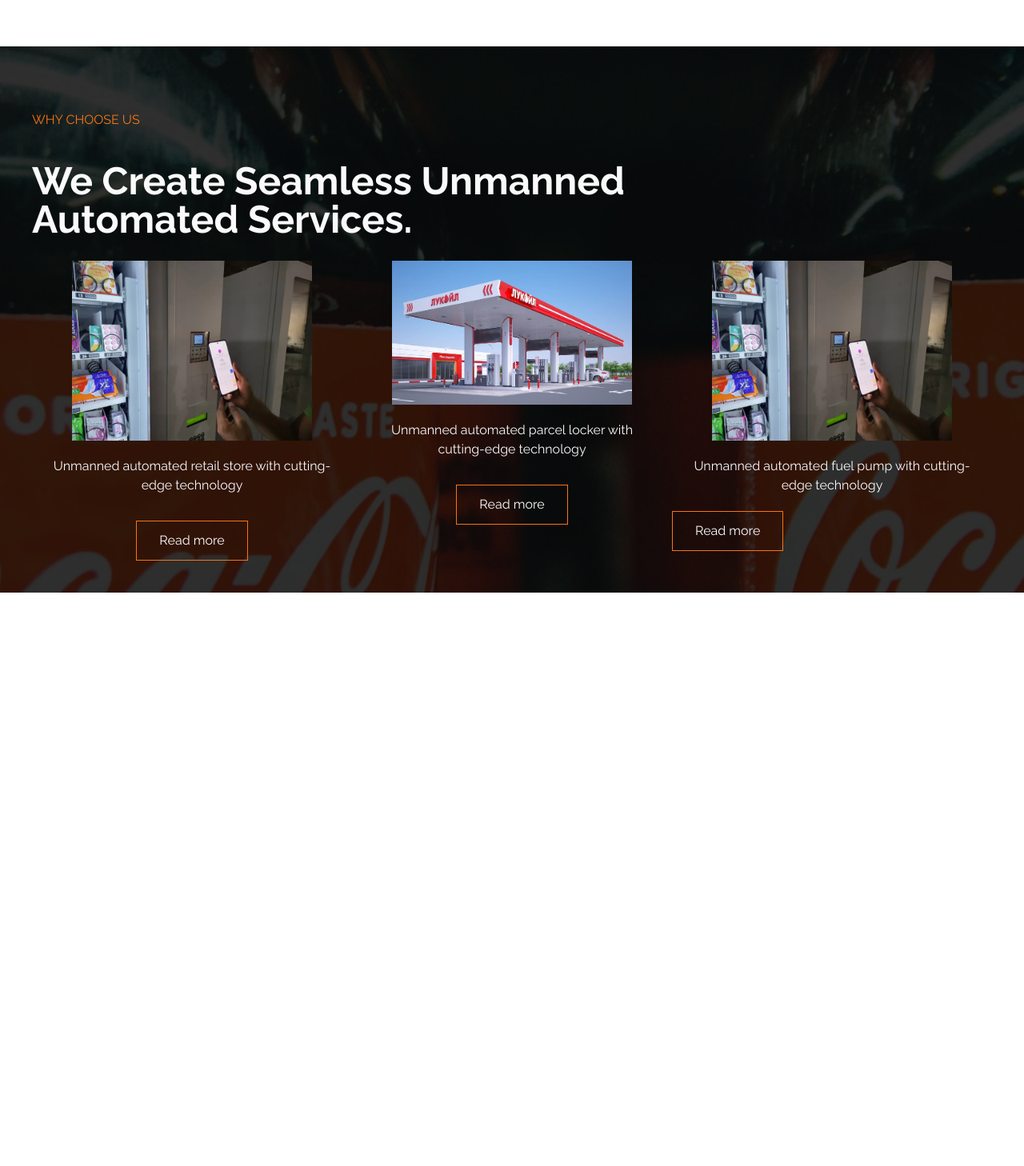
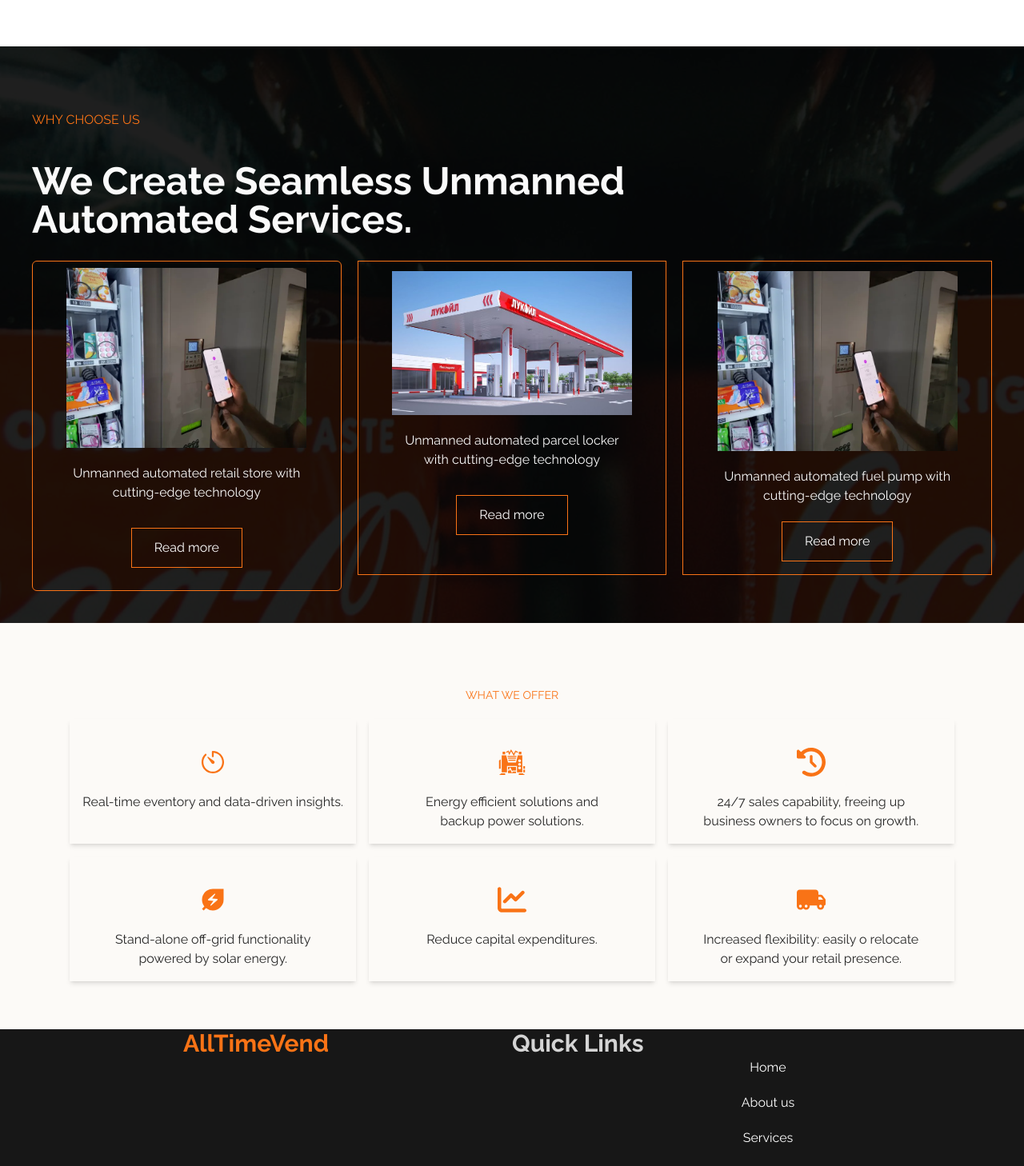
Before and after one commit to Markprince115/alltimevend, a Next.js app: page / in a window 1280 px wide. Shown: the part 1330-2788 px from the top of the page at 80% size. Before the commit the page ends 2071 px from the top, so only its background shows below. Built offline with nearby package versions, Linux system fonts and the light colour scheme.

Commit message:
fixed a bug

```diff
--- a/app/globals.css
+++ b/app/globals.css
@@ -9,7 +9,7 @@ body{
 }
 .services{
   background: url('../assets/slide3.jpg')no-repeat center;
-  background-color: rgb(24, 24, 24);
+  background-color: rgb(16, 16, 16);
   background-blend-mode: overlay;
   background-attachment: fixed;
 }
--- a/app/layout.js
+++ b/app/layout.js
@@ -1,6 +1,7 @@
 import { Raleway } from "next/font/google";
 import "./globals.css";
 import Header from "@/components/Header";
+import Footer from "@/components/Footer";
 
 const raleway = Raleway({ subsets: ["latin"] });
 
@@ -15,6 +16,7 @@ export default function RootLayout({ children }) {
       <body className={raleway.className}>
         <Header />
         {children}
+        <Footer />
         </body>
     </html>
   );
--- a/app/page.js
+++ b/app/page.js
@@ -1,4 +1,5 @@
 import About from "@/components/About";
+import Features from "@/components/Features";
 import Hero from "@/components/Hero";
 import Services from "@/components/Services";
 
@@ -8,6 +9,7 @@ export default function Home() {
       <Hero />
       <About />
       <Services />
+      <Features/>
     </main>
   );
 }
--- a/components/About.jsx
+++ b/components/About.jsx
@@ -35,7 +35,7 @@ const About = () => {
               </p>
               {/* button */}
               <div className="mt-4">
-                <button className="bg-orange-600 px-7 py-5 text-white text-sm text-left">
+                <button className="bg-orange-600 px-7 py-5 text-white text-sm text-left transition-all ease-in-out hover:bg-transparent hover:text-neutral-800 border border-orange-500">
                   {" "}
                   Read more
                 </button>
--- /dev/null
+++ b/components/Features.jsx
@@ -0,0 +1,82 @@
+import React from "react";
+import { IoIosTimer } from "react-icons/io";
+import { GiPowerGenerator } from "react-icons/gi";
+import { FaClockRotateLeft, FaChartLine, FaTruckMoving } from "react-icons/fa6";
+import { MdEnergySavingsLeaf } from "react-icons/md";
+
+const Features = () => {
+  return (
+    <section className="w-full bg-[#fcfaf7] pb-10">
+      <div className="pt-20 text-center">
+        <p className="text-center text-sm text-orange-500">WHAT WE OFFER</p>
+      </div>
+
+      <div className="flex items-center justify-center w-full">
+        <div className="grid grid-cols1 md:grid-cols-3 gap-4 text-center text-neutral-800 p-5">
+          {/* first cols */}
+          <div className="shadow-md p-4">
+            {/* icon */}
+            <div className="flex items-center justify-center text-4xl text-orange-500  p-5">
+              <IoIosTimer />
+            </div>
+            <p>Real-time eventory and data-driven insights.</p>
+          </div>
+          {/* first cols */}
+          <div className="shadow-md p-4">
+            {/* icon */}
+            <div className="flex items-center justify-center text-4xl text-orange-500 p-5">
+              <GiPowerGenerator />
+            </div>
+            <p>
+              Energy efficient solutions and <br />
+              backup power solutions.
+            </p>
+          </div>
+          {/* first cols */}
+          <div className="shadow-md p-4">
+            {/* icon */}
+            <div className="flex items-center justify-center text-4xl text-orange-500 p-5">
+              <FaClockRotateLeft />
+            </div>
+            <p>
+              24/7 sales capability, freeing up <br />
+              business owners to focus on growth.
+            </p>
+          </div>
+          {/* first cols */}
+          <div className="shadow-md p-4">
+            {/* icon */}
+            <div className="flex items-center justify-center text-4xl text-orange-500 p-5">
+              <MdEnergySavingsLeaf />
+            </div>
+            <p>
+              Stand-alone off-grid functionality <br />
+              powered by solar energy.
+            </p>
+          </div>
+          {/* first cols */}
+          <div className="shadow-md p-4">
+            {/* icon */}
+            <div className="flex items-center justify-center text-4xl text-orange-500 p-5">
+              <FaChartLine />
+            </div>
+            <p>Reduce capital expenditures.</p>
+          </div>
+          {/* first cols */}
+          <div className="shadow-md p-4">
+            {/* icon */}
+            <div className="flex items-center justify-center text-4xl text-orange-500 p-5">
+              <FaTruckMoving />
+            </div>
+            <p>
+              Increased flexibility: easily o relocate <br />
+              or expand your retail presence.
+            </p>
+          </div>
+        </div>
+      </div>
+    </section>
+  );
+};
+
+export default Features;
--- /dev/null
+++ b/components/Footer.jsx
@@ -0,0 +1,29 @@
+import React from "react";
+
+const Footer = () => {
+  return (
+    <footer className="w-full bg-neutral-900">
+      <div className="grid grid-cols-2 md:grid-cols-2">
+        {/* first grid */}
+        <div>
+          <h2 className="text-3xl font-bold text-orange-500 text-center">
+            AllTimeVend
+          </h2>
+        </div>
+
+        {/* second grid */}
+        <div>
+          <h3 className="text-neutral-300 font-bold text-3xl">Quick Links</h3>
+          <ul className="flex flex-col items-center justify-center text-white gap-5">
+            <li>Home</li>
+            <li>About us</li>
+            <li>Services</li>
+            <li>Contact</li>
+          </ul>
+        </div>
+      </div>
+    </footer>
+  );
+};
+
+export default Footer;
--- a/components/Hero.jsx
+++ b/components/Hero.jsx
@@ -11,7 +11,7 @@ const Hero = () => {
   useEffect(() => {
     const interval = setInterval(() => {
       setCurrentSlide((prevIndex) => (prevIndex + 1) % slides.length);
-    }, 4000); // Changes every 4 seconds
+    }, 5000); // Changes every 4 seconds
 
     return () => clearInterval(interval);
   }, [slides.length]);
@@ -28,7 +28,7 @@ const Hero = () => {
   };
 
   return (
-    <section className="relative w-full h-[80dvh] md:h-screen overflow-hidden">
+    <section className="relative w-full h-[80dvh] md:h-screen overflow-hidden -z-0">
       {/* Image carousel */}
       {slides.map((slide, index) => (
         <div
@@ -45,15 +45,21 @@ const Hero = () => {
               layout="fill" // Ensure images cover the container
             />
             {/* Dark overlay */}
-            <div className="absolute inset-0 bg-black opacity-50"></div>
+            <div className="absolute inset-0 bg-black opacity-70"></div>
           </div>
 
           {/* Slides text */}
           <div className="absolute top-0 left-0 right-0 mt-[10rem] md:mt-[15rem] text-center text-white z-10">
-            <h2 className="font-bold text-3xl md:text-8xl text-orange-500">
+            <h2 className="font-bold text-4xl md:text-8xl text-orange-500">
               {slide.title}
             </h2>
             <p className="my-2 text-[18px]">{slide.p}</p>
+
+            <div className="flex items-center justify-center text-center">
+              <button className="bg-orange-500 py-3 p-10 text-sm rounded-full">
+                Get started
+              </button>
+            </div>
           </div>
 
           {/* Arrow navigation */}
--- a/components/Offer.jsx
+++ /dev/null
@@ -1,29 +0,0 @@
-import React from "react";
-
-const Offer = () => {
-  return (
-    <section className=" w-full">
-      {/* content */}
-      <div>
-        <h2 className="text-orange-500">OUR OFFER</h2>
-        <p>
-          Our smart retail shelves offer a game-changing solutions for new
-          business owners, provding a long-term cost-effective alternative to
-          traditonal reatailingmodels.{" "}
-        </p>
-        <p>
-          With a projected three-year ROI of 100%, we believe our investment
-          opportunity.
-        </p>
-        <p>
-          join us in revolutionizing retail and empowering the next generation
-          of entrepreneurs.
-        </p>
-
-        <button> Join us</button>
-      </div>
-    </section>
-  );
-};
-
-export default Offer;
--- a/components/Services.jsx
+++ b/components/Services.jsx
@@ -18,9 +18,9 @@ const Services = () => {
       {/* content */}
       <div className="flex items-center justify-center w-full mt-7 px-5">
         {/* grid col */}
-        <div className="grid grid-cols-1 md:grid-cols-3 px-5">
+        <div className="grid grid-cols-1 md:grid-cols-3 gap-5 px-5">
           {/* first Cols */}
-          <div>
+          <div className="border border-orange-500 rounded-md p-2">
             <div className="flex items-center justify-center text-center">
               <Image src={VENDING} width={300} alt="vending store" />
             </div>
@@ -29,7 +29,7 @@ const Services = () => {
               Unmanned automated retail store with cutting-edge technology
             </p>
             <div className="flex items-center justify-center mt-3">
-              <button className="bg-transparent border border-orange-500 px-7 py-3 text-white">
+              <button className="bg-transparent border border-orange-500 px-7 py-3 text-white transition-all ease-in-out hover:bg-orange-500 mb-5">
                 {" "}
                 Read more
               </button>
@@ -37,7 +37,7 @@ const Services = () => {
           </div>
 
           {/* first Cols */}
-          <div>
+          <div className="bg-transparent border border-orange-500 px-7 py-3 text-white transition-all ease-in-out hover:bg-orange-500 mb-5">
             <div className="flex items-center justify-center text-center">
               <Image src={FUEL} width={300} alt="vending store" />
             </div>
@@ -46,14 +46,14 @@ const Services = () => {
               Unmanned automated parcel locker with cutting-edge technology
             </p>
             <div className="flex items-center justify-center mt-3">
-              <button className="bg-transparent border border-orange-500 px-7 py-3 text-white">
+              <button className="bg-transparent border border-orange-500 px-7 py-3 text-white transition-all ease-in-out hover:bg-orange-500">
                 {" "}
                 Read more
               </button>
             </div>
           </div>
           {/* first Cols */}
-          <div>
+          <div className="bg-transparent border border-orange-500 px-7 py-3 text-white transition-all ease-in-out hover:bg-orange-500 mb-5">
             <div className="flex items-center justify-center text-center">
               <Image src={VENDING} width={300} alt="vending store" />
             </div>
@@ -61,10 +61,12 @@ const Services = () => {
               {" "}
               Unmanned automated fuel pump with cutting-edge technology
             </p>
-            <button className="bg-transparent border border-orange-500 px-7 py-3 text-white">
-              {" "}
-              Read more
-            </button>
+            <div className="flex items-center justify-center">
+              <button className="bg-transparent border border-orange-500 px-7 py-3 text-white transition-all ease-in-out hover:bg-orange-500">
+                {" "}
+                Read more
+              </button>
+            </div>
           </div>
         </div>
       </div>
--- a/components/Slides.js
+++ b/components/Slides.js
@@ -1,6 +1,6 @@
 import Slide1 from '../assets/slide1.webp'
 import Slide2 from '../assets/slide2.jpg'
-import Slide3 from '../assets/slide3.jpg'
+import Slide3 from "../assets/slide3.jpg"
 export const slides = [
     {
         image:
```
Also changed, not shown: components/Header.jsx (+7 -7 lines).
